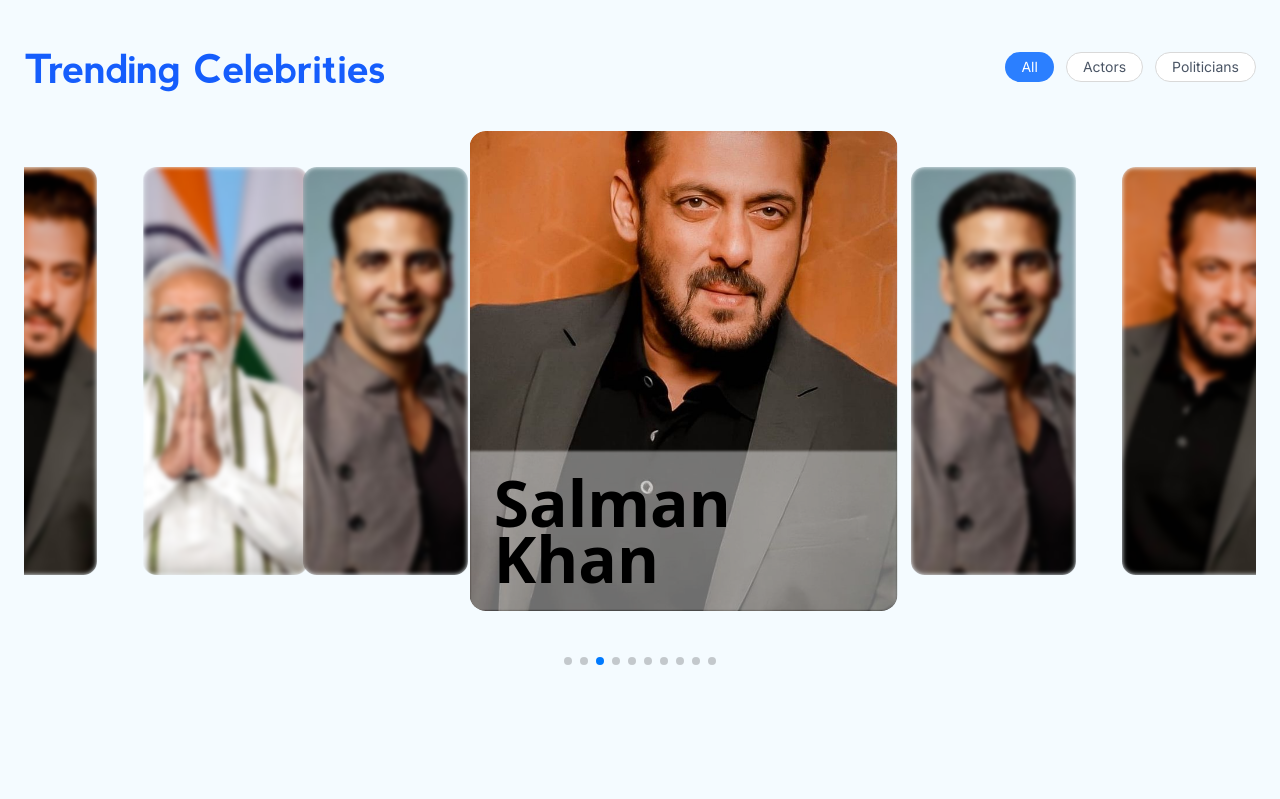
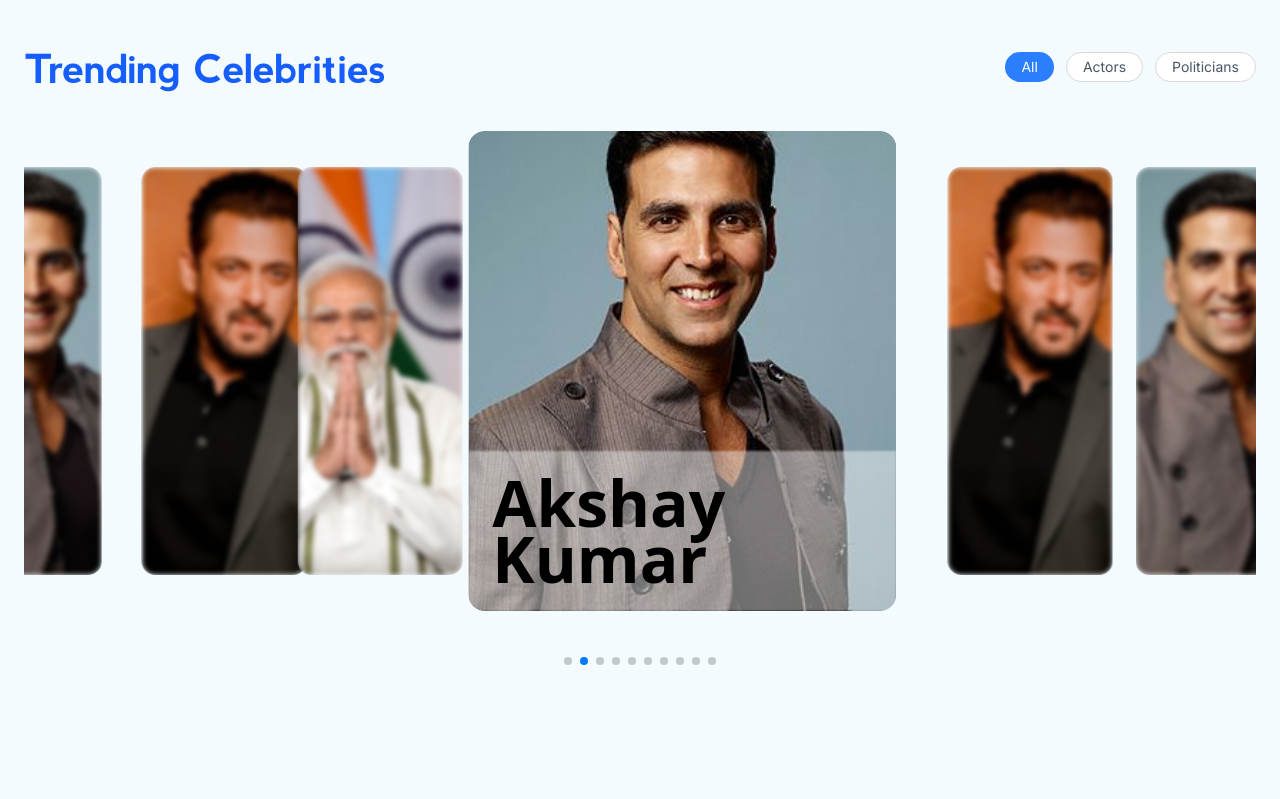
Before and after one commit to Devendramali/wefanss, a React (Vite) app: page / in a window 1280 px wide. Shown: the part 2040-2839 px from the top of the page. Built offline with nearby package versions, Linux system fonts and the light colour scheme.

Commit message:
new cchange

```diff
--- a/src/component/home/Banner.jsx
+++ b/src/component/home/Banner.jsx
@@ -129,12 +129,12 @@ const Banner = () => {
                   {/* See More / See Less */}
                   {filteredActors.length > 4 && (
                     <div className="text-center mt-3">
-                      <button
+                      <a href='#!'
                         onClick={() => setShowAll(!showAll)}
                         className="text-[#4285F4] text-[12px] font-[500]"
                       >
                         {showAll ? "See Less" : "See More"}
-                      </button>
+                      </a>
                     </div>
                   )}
                 </>
--- a/src/component/home/TrendingCelebrities.jsx
+++ b/src/component/home/TrendingCelebrities.jsx
@@ -94,7 +94,7 @@ export default function TrendingCelebrities() {
           },
           1024: {
             slidesPerView: 6,
-            spaceBetween: 30,
+            spaceBetween: 0,
           },
         }}
         className="celebrity-swiper"
--- a/src/index.css
+++ b/src/index.css
@@ -49,10 +49,14 @@ h1,h2,h3,h4,h5{
   margin-right: 100px !important;
 }
 
+.celebrity-swiper .swiper-slide.swiper-slide-next{
+  /* transform:  !important; */
+      transform: scale(0.85) translateX(20px) !important;
+}
 .celebrity-swiper .swiper-slide.swiper-slide-active{
   width: 428px !important;
   /* scale: 2; */
-  transform: translateX(-100px) !important;
+  transform: translateX(-119px) !important;
   margin-right: -100px !important;
   /* : 100px !important; */
 }
@@ -150,7 +154,8 @@ background: linear-gradient(266.11deg, rgba(0, 0, 0, 0.9) 45.25%, rgba(0, 0, 0,
 
 @media (max-width:430px) {
   .celebrity-swiper .swiper-slide.swiper-slide-active{
-      width: auto;
+     width: 318px !important;
+      transform: translateX(-83px) !important;
     }
     .celebrity-swiper .swiper-slide-active{
 
@@ -165,6 +170,10 @@ background: linear-gradient(266.11deg, rgba(0, 0, 0, 0.9) 45.25%, rgba(0, 0, 0,
 background: #00000066;
 
 
+}
+.celebrity-swiper .swiper-slide.swiper-slide-prev{
+  margin-left: 0px !important;
+  margin-right: 0px !important;
 }
 }
 .marquee-swiper .swiper-wrapper {
```
